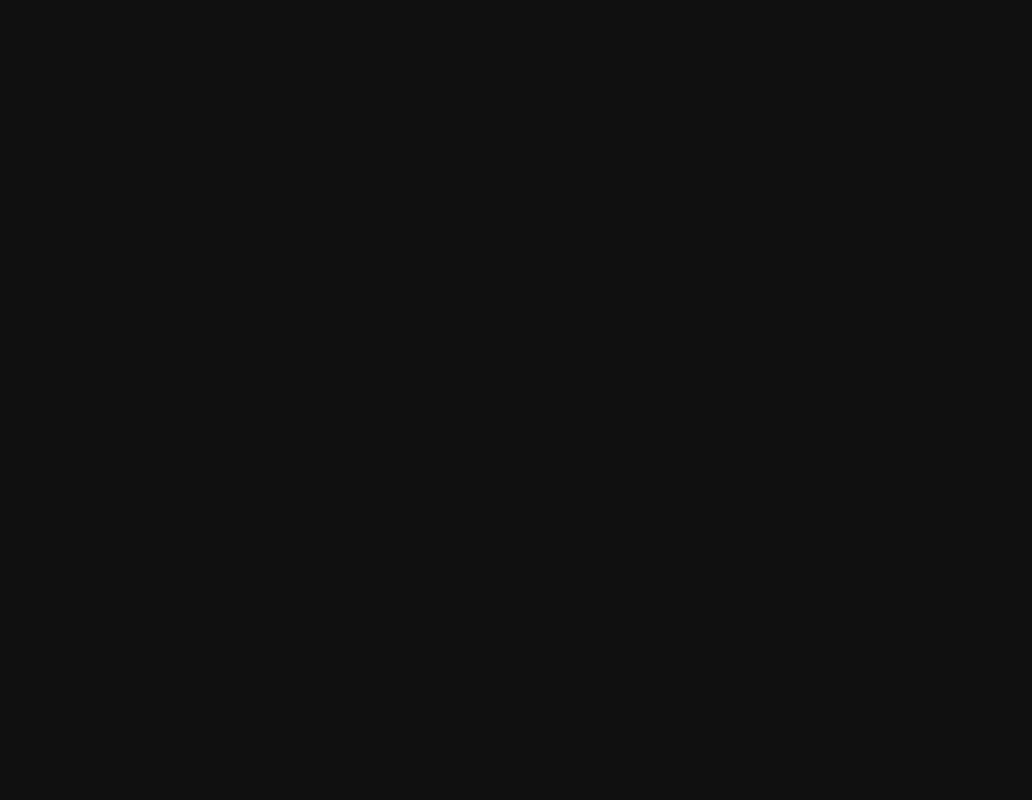
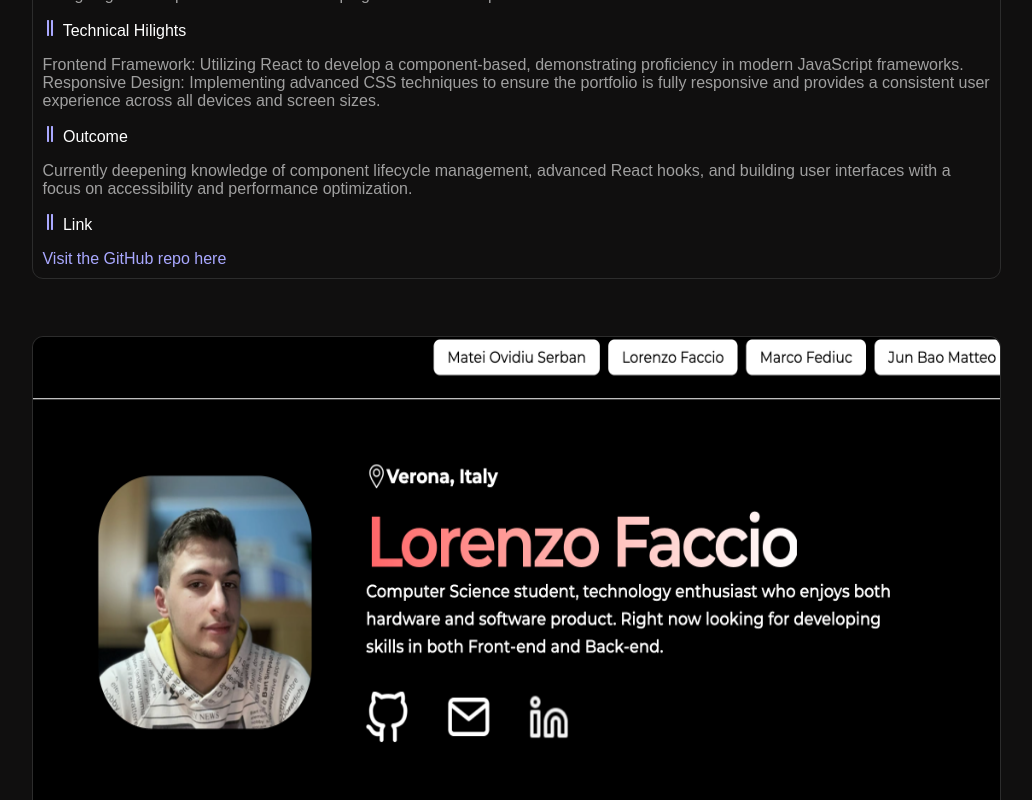
Before and after one commit to skyjager51/Portfolio, a React (Vite) app: page /Projects in a window 1280 px wide. Shown: the part 6040-6840 px from the top of the page, without its empty margins (52-1084 px from the left). Before the commit the page ends 5207 px from the top, so only its background shows below. Built offline with nearby package versions, Linux system fonts and the light colour scheme.

Commit message:
Added additional projects to the projects page2

```diff
--- a/src/components/ProjectDetailedElement.jsx
+++ b/src/components/ProjectDetailedElement.jsx
@@ -30,7 +30,7 @@ function ProjectDetailedElement(props){
                 <p className="fade">{props.outcome}</p>
 
                 <p><FaGripLinesVertical color="#a9a8ff"/> Link</p>
-                <a className="project-link" href={props.link}>Visit the GitHub repo here</a>
+                <a target="_blank" className="project-link" href={props.link}>Visit the GitHub repo here</a>
             </div>
 
         </div>
--- a/src/components/Projects.jsx
+++ b/src/components/Projects.jsx
@@ -102,6 +102,43 @@ function Projects(){
                 manage media and large file resources over HTTP."
                 link="https://github.com/skyjager51/Home-Media-Player"
             />
+
+
+            <ProjectDetailedElement
+                img="../../public/portfolio.png"
+                title="PortFolio"
+                stack={["React", "Js", "Html", "CSS"]}
+                objective="To build a modern, responsive, and visually clean professional website to organize and present
+                 project case studies, technical skills, and educational background in a single, accessible location."
+
+                role="Designing the complete UI/UX and developing all frontend components from scratch."
+
+                techHilights="Frontend Framework: Utilizing React to develop a component-based, demonstrating proficiency
+                 in modern JavaScript frameworks. Responsive Design: Implementing advanced CSS techniques to ensure the
+                 portfolio is fully responsive and provides a consistent user experience across all devices and screen sizes."
+
+                outcome="Currently deepening knowledge of component lifecycle management, advanced React hooks, and building
+                user interfaces with a focus on accessibility and performance optimization."
+                link="https://github.com/skyjager51/Portfolio"
+            />
+
+
+            <ProjectDetailedElement
+                img="../../public/tetrafolio.png"
+                title="PortFolio"
+                stack={["Tailwind", "Js", "Html", "Python"]}
+                objective="To build a portoflio website as an university project with 3 of my friends"
+
+                role="Desinged the Flask routing and helped in completing the UI"
+
+                techHilights="Frontend: better understanding of how the frontend works. Backend: better
+                 understanding of how routing for web applications works. (First coding project)"
+
+                outcome="Strengthened the friendship between me and my friends and made me even more passionate
+                 about the tech world! P.S. The project is on the GitHub of one of my friends;
+                 visit his other projects. He is a great dev!"
+                link="https://github.com/terabvte/tetrafolio"
+            />
         </div>
     );
 }
```
Also changed, not shown: public/portfolio.png (added), public/tetrafolio.png (added).
